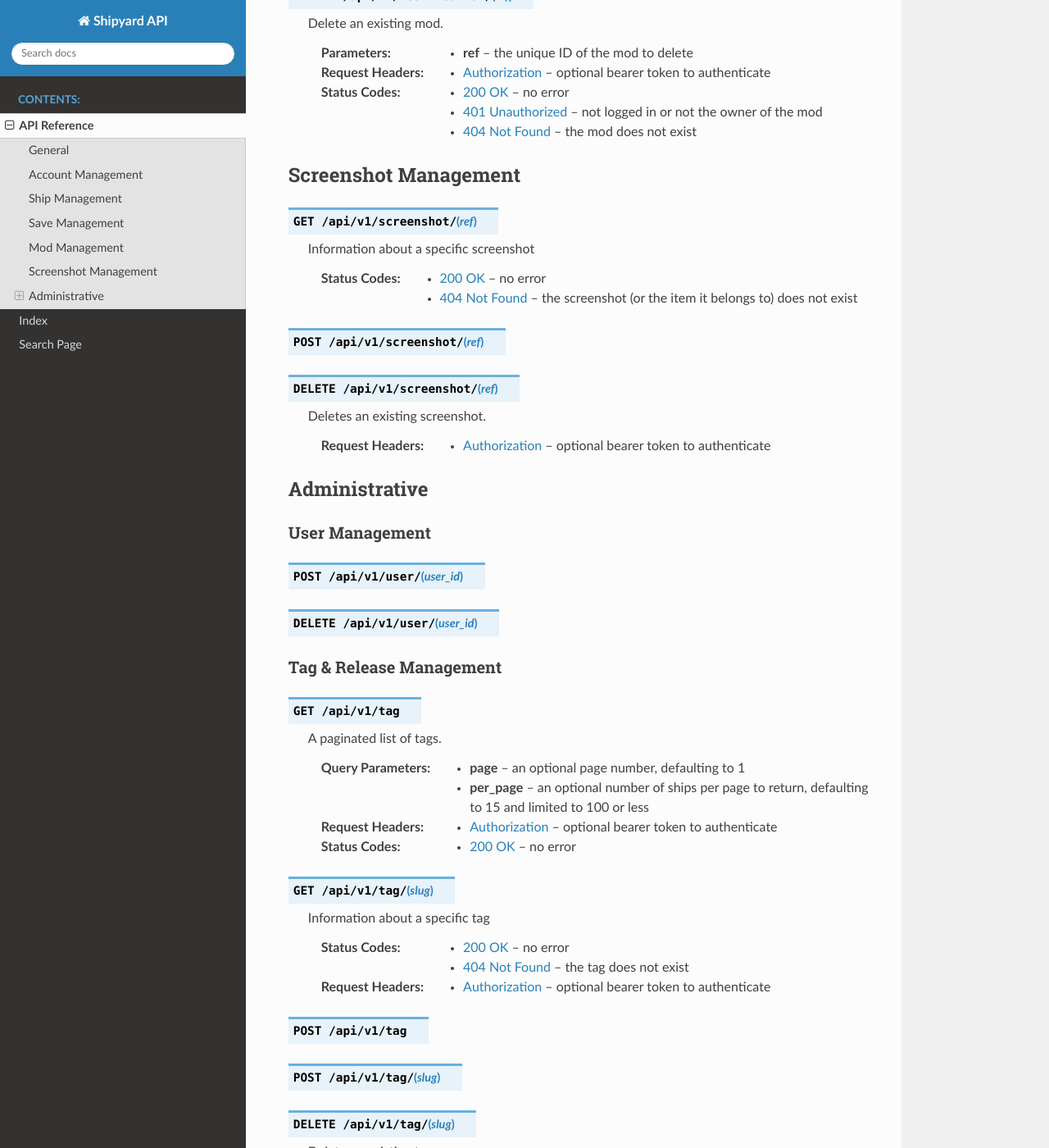
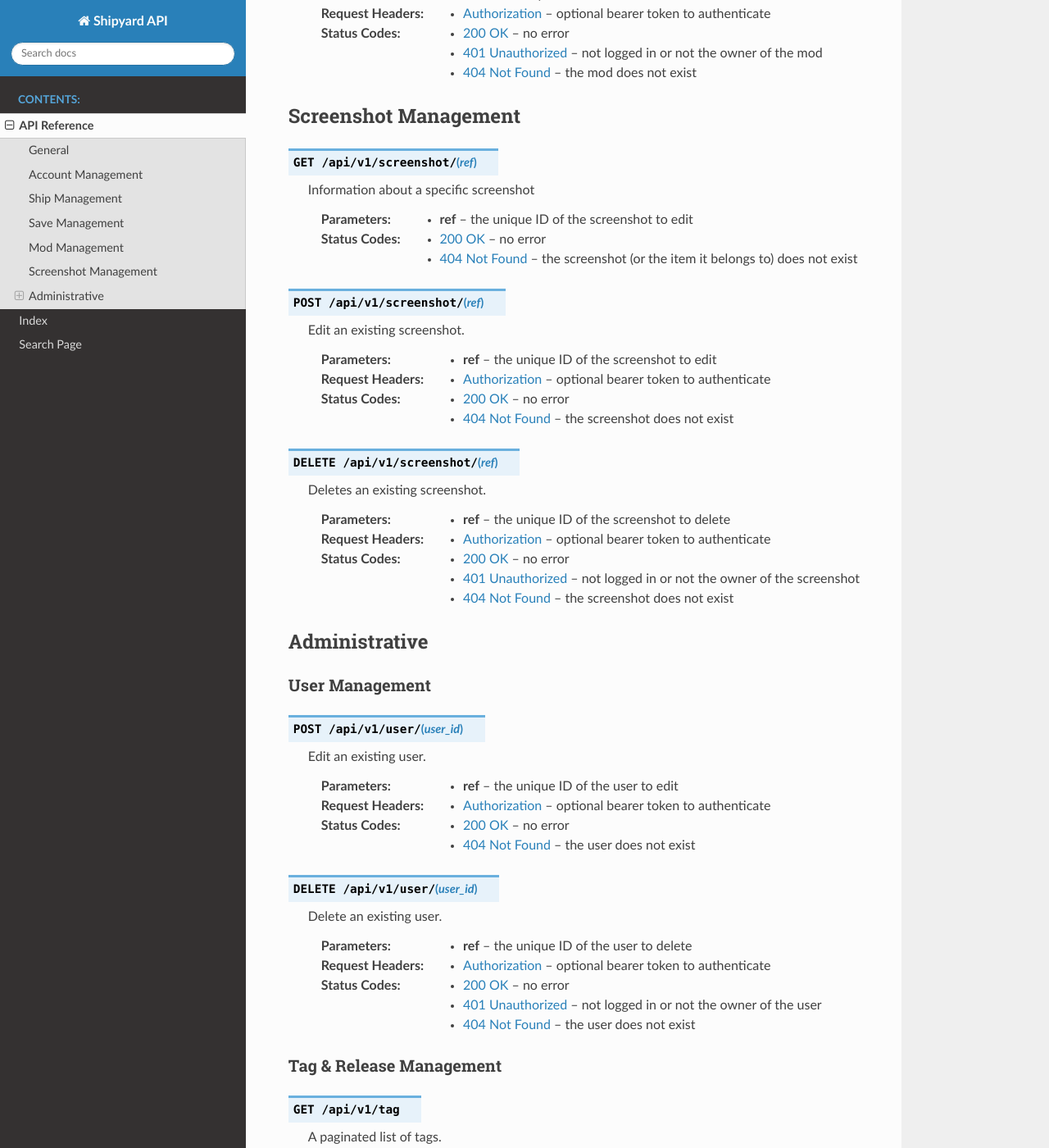
Before and after one commit to Totengeist/Shipyard, a Sphinx documentation site: the page built from docs/api.rst, in a window 1280 px wide and 1400 px high, scrolled down 14810 px. Shown: the whole window at 82% size. Built offline with Sphinx 7.4.7 and the Read the Docs theme 2.0.0, drawn with Linux system fonts in a browser that asks for light colours; some of the changed text lies outside the part shown.

Commit message:
Update screenshot/user management API documentation, PHP-CS-Fixer fixes

```diff
--- a/docs/api.rst
+++ b/docs/api.rst
@@ -122,7 +122,7 @@
 
    The ``session_id`` token should be stored by the client and used as a
    Bearer token on future requests. Logging the user out should be as simple
-   as deleting the token in the client's storage, but you can also :http:get:`/api/v1/logout`
+   as deleting the token in the client's storage, but you can also :http:post:`/api/v1/logout`
    to invalidate the session on the server.
 
    **Example request**:
@@ -771,15 +768,28 @@
 
    Information about a specific screenshot
 
+   :param ref: the unique ID of the screenshot to edit
    :statuscode 200: no error
    :statuscode 404: the screenshot (or the item it belongs to) does not exist
 
 .. http:post:: /api/v1/screenshot/(ref)
+
+   Edit an existing screenshot.
+
+   :param ref: the unique ID of the screenshot to edit
+   :reqheader Authorization: optional bearer token to authenticate
+   :statuscode 200: no error
+   :statuscode 404: the screenshot does not exist
+
 .. http:delete:: /api/v1/screenshot/(ref)
 
    Deletes an existing screenshot.
 
+   :param ref: the unique ID of the screenshot to delete
    :reqheader Authorization: optional bearer token to authenticate
+   :statuscode 200: no error
+   :statuscode 401: not logged in or not the owner of the screenshot
+   :statuscode 404: the screenshot does not exist
 
 Administrative
 --------------
@@ -788,7 +798,23 @@
 ***************
 
 .. http:post:: /api/v1/user/(user_id)
+
+   Edit an existing user.
+
+   :param ref: the unique ID of the user to edit
+   :reqheader Authorization: optional bearer token to authenticate
+   :statuscode 200: no error
+   :statuscode 404: the user does not exist
+
 .. http:delete:: /api/v1/user/(user_id)
+
+   Delete an existing user.
+
+   :param ref: the unique ID of the user to delete
+   :reqheader Authorization: optional bearer token to authenticate
+   :statuscode 200: no error
+   :statuscode 401: not logged in or not the owner of the user
+   :statuscode 404: the user does not exist
 
 Tag & Release Management
 ************************
@@ -804,7 +830,7 @@
 
 .. http:get:: /api/v1/tag/(slug)
 
-   Information about a specific tag
+   Information about a specific tag.
 
    :statuscode 200: no error
    :statuscode 404: the tag does not exist
@@ -815,7 +841,6 @@
 .. http:delete:: /api/v1/tag/(slug)
 
    Delete an existing tag.
-
 
    :reqheader Authorization: optional bearer token to authenticate
 .. http:get:: /api/v1/release
@@ -829,7 +854,7 @@
 
 .. http:get:: /api/v1/release/(slug)
 
-   Information about a specific release
+   Information about a specific release.
 
    :statuscode 200: no error
    :statuscode 404: the release does not exist
```
Also changed, not shown: other parts of docs/api.rst (+0 -3 lines), 7 other files.
